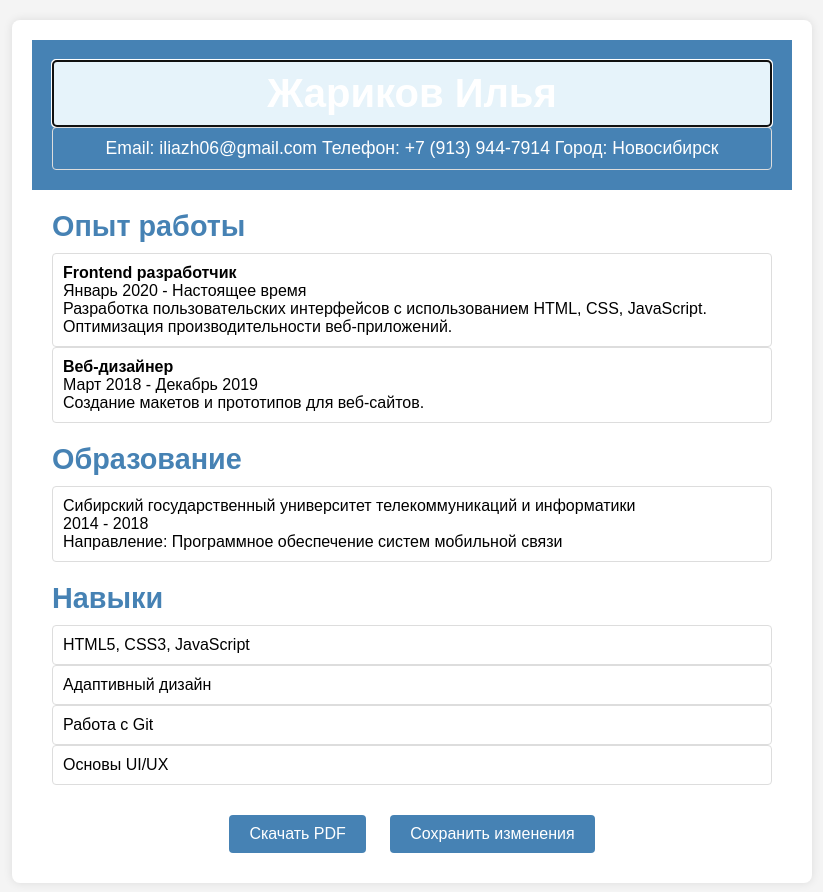
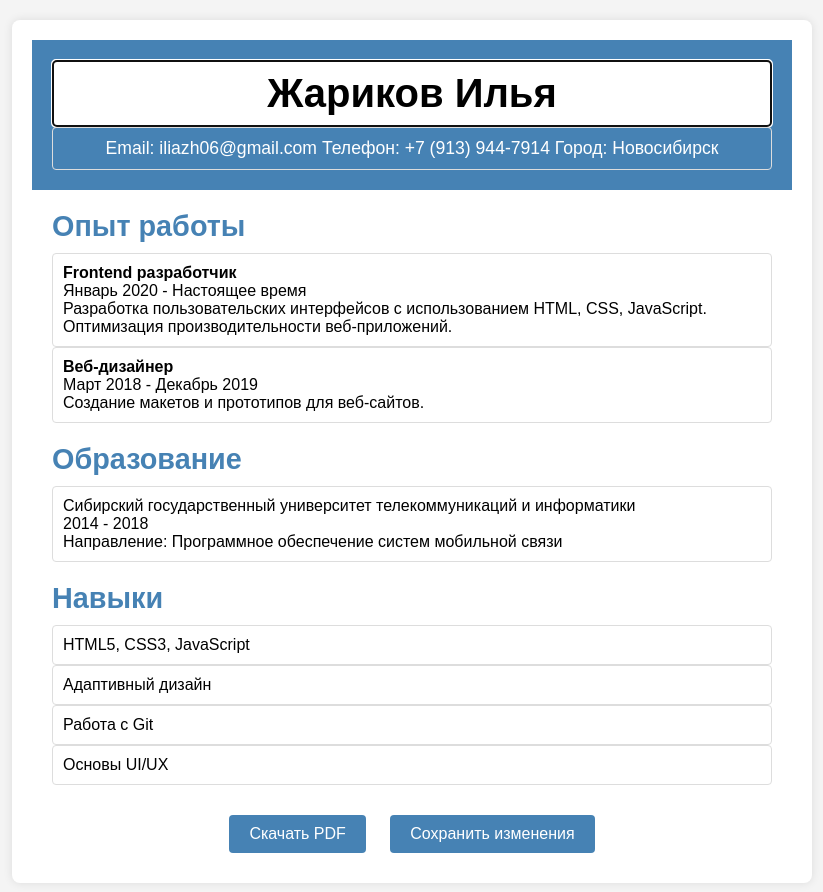
Before and after one commit to Crizis666/Crizis666.github.io, a plain HTML site: page index.html in a window 1280 px wide. Both pictures are taken after a click on the element "Жариков Илья". Shown: the whole page, without its empty margins (228-1051 px from the left). Drawn offline with Linux system fonts and the light colour scheme.

Commit message:
Add files via upload

```diff
--- a/index.html
+++ b/index.html
@@ -70,9 +70,17 @@
             background-color: #f9f9f9;
         }
 
+        /* Стиль для редактируемых элементов вне header */
         .editable[contenteditable="true"] {
             border-color: #4682b4;
             background-color: #e6f3fa;
+        }
+
+        /* Стиль для редактируемых элементов в header */
+        .header .editable[contenteditable="true"] {
+            border-color: #4682b4;
+            background-color: #fff;
+            color: #000;
         }
 
         .animation-update {
@@ -231,7 +239,7 @@
 
                 setTimeout(() => {
                     ripple.remove();
-                }, 200);
+                }, 600);
             });
         });
 
```
